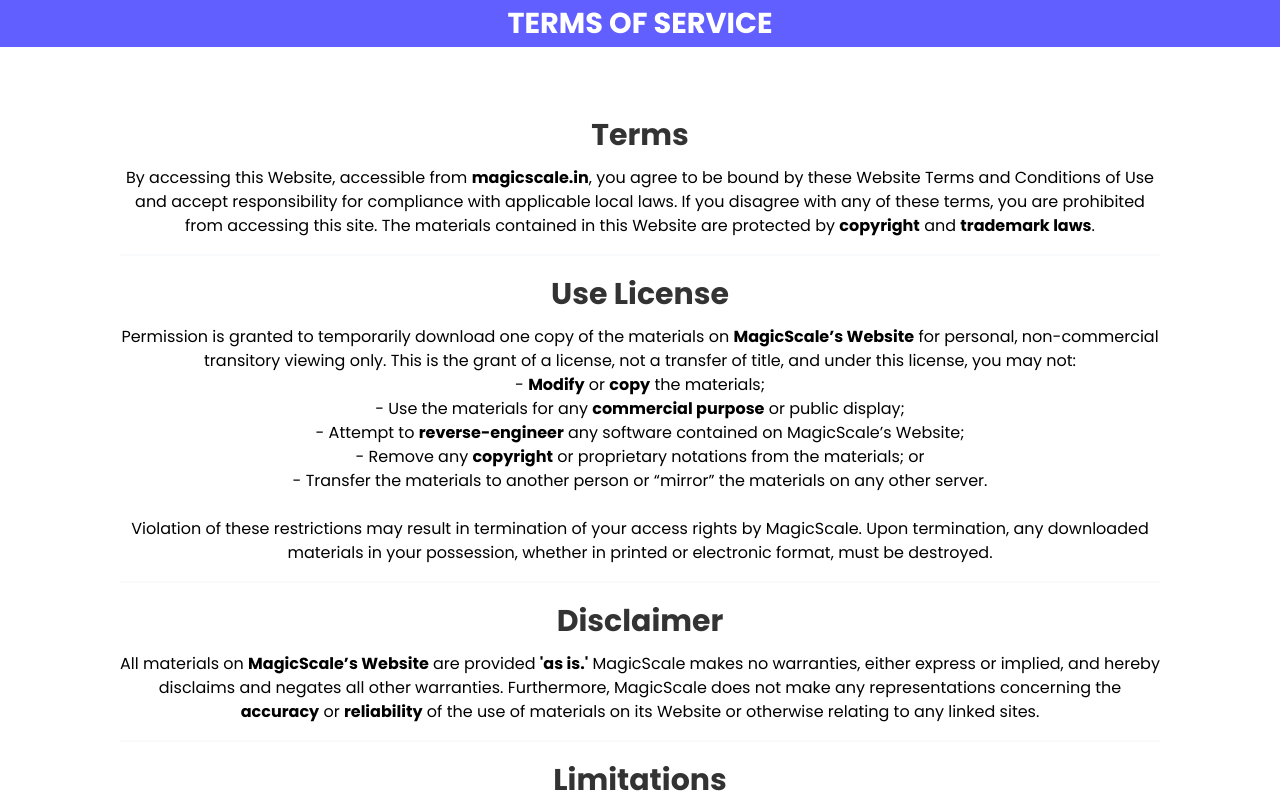
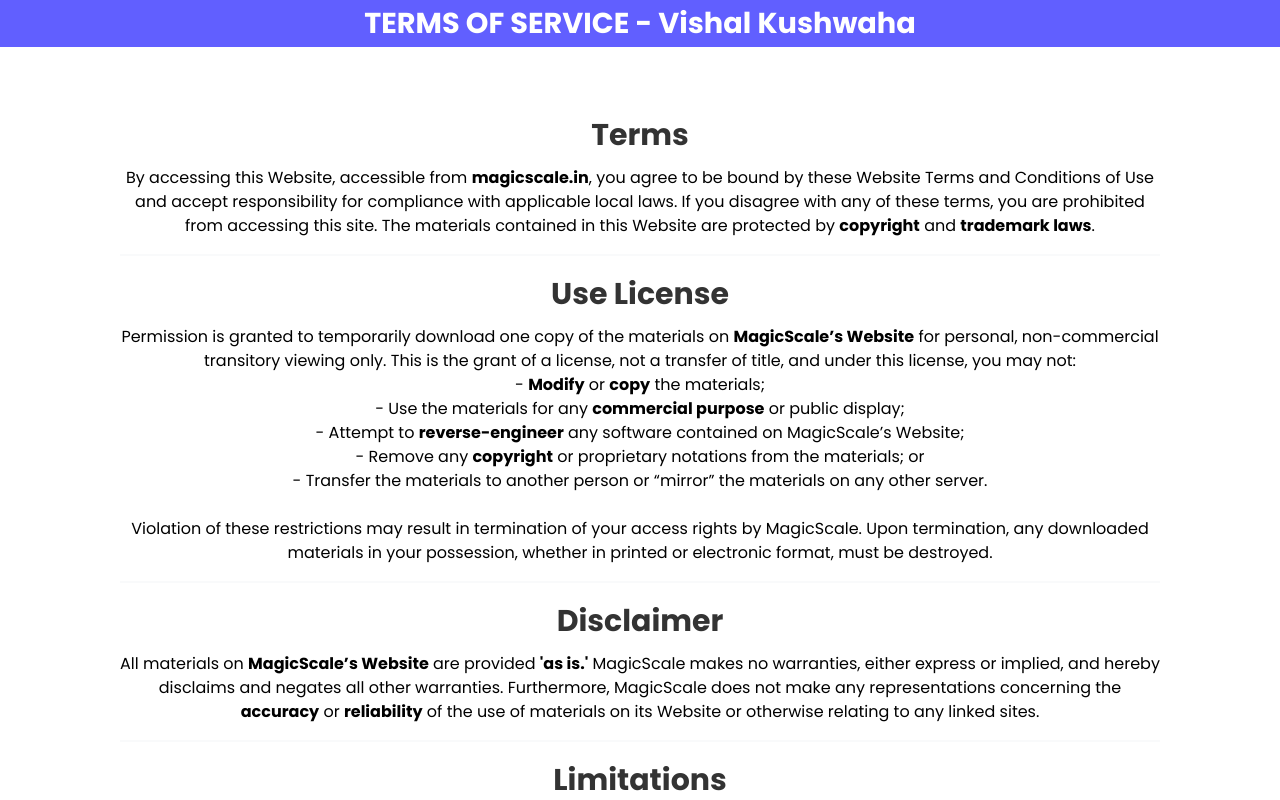
Before and after one commit to vikascoder12/Magicscale, a React (Vite) app in the folder client/: page /terms-and-condition in a window 1280 px wide. Shown: the top 800 px of the page. Built offline with nearby package versions, Linux system fonts and the light colour scheme.

Commit message:
update name

```diff
--- a/client/src/components/Footer.jsx
+++ b/client/src/components/Footer.jsx
@@ -25,10 +25,11 @@
         </Link>
       </div>
       <p className="text-gray-400 mt-3">
-        © 2024 Magic Scale Resturant Consultant. All rights reserved.
+        © 2024 Magic Scale Resturant Consultant (Vishal Kushwaha) . All rights reserved.
       </p>
     </footer>
   );
 };
 
+
 export default Footer;
--- a/client/src/components/PrivacyPolicies.jsx
+++ b/client/src/components/PrivacyPolicies.jsx
@@ -52,7 +52,9 @@
   {
     title: "Contact Us",
     content: `
+
       If you have any questions or concerns about this Privacy Policy, please contact us at:<br>
+      Vishal kushwaha
       <b>Email:</b> support@magicscale.in<br>
       <b>Phone:</b> +91 8826073117<br>
       <b>Address:</b> H.No 72, Navyug Public School, Rajokari, New Delhi - 110038
--- a/client/src/components/ReturnPolicy.jsx
+++ b/client/src/components/ReturnPolicy.jsx
@@ -38,6 +38,7 @@
     title: "Contact Us",
     content: `
       For any questions or concerns about our Return and Refund Policy, reach out to us: <br />
+      Vishal Kushwaha
        1. <b>Email</b> : support@magicscale.in </br>
        2. <b>Phone</b> : +91 8826073117 </br>
        3. <b>Address</b> : H.No 72, Navyug Public School, Rajokari, New Delhi - 110038
--- a/client/src/components/Terms.jsx
+++ b/client/src/components/Terms.jsx
@@ -82,7 +82,7 @@
   return (
     <div className="w-full">
       <div className="bg-indigo-500 text-white p-0.5 sm:text-[17px] md:text-[1.8rem] text-center w-full">
-        <p className="font-bold">TERMS OF SERVICE</p>
+        <p className="font-bold">TERMS OF SERVICE - Vishal Kushwaha</p>
       </div>
 
       <div className="w-full p-[20px] md:px-[120px] md:py-[50px]">
```
